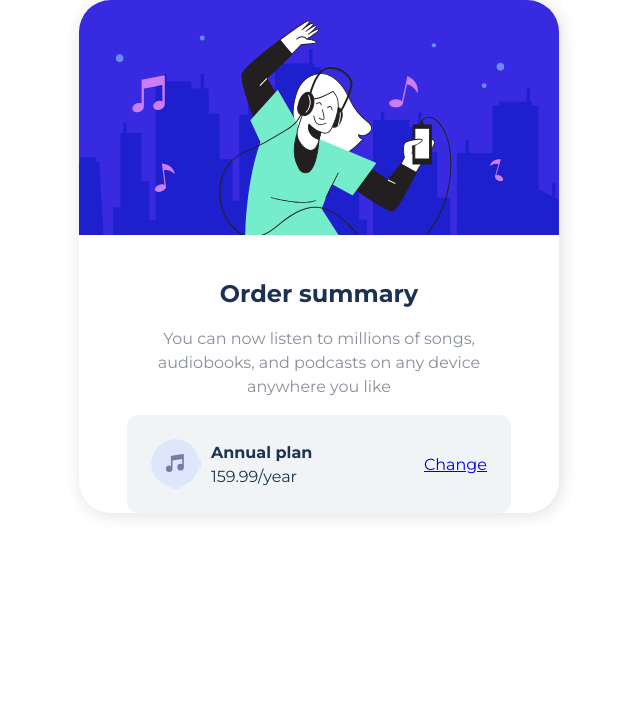
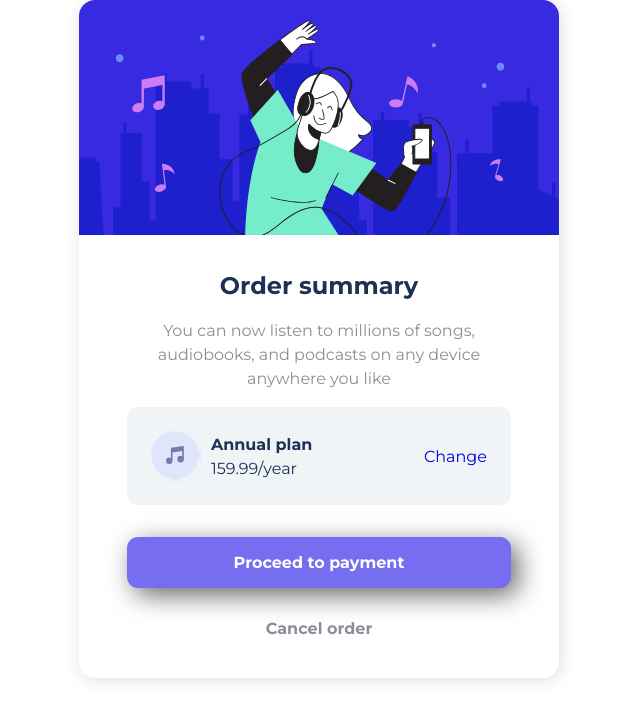
Before and after one commit to xfontr/202207-w2ch1-xifre-font, a website: page components/order-summary.html in a window 1280 px wide. Shown: the whole page, without its empty margins (161-801 px from the left). Drawn offline with nearby package versions, Linux system fonts and the light colour scheme; files that its build step writes are made by us from their sources.

Commit message:
Added buttons

```diff
--- a/components/order-summary.html
+++ b/components/order-summary.html
@@ -39,6 +39,12 @@
                             >Change</a
                         >
                     </div>
+                    <button href="#" class="order-summary card__button">
+                        Proceed to payment
+                    </button>
+                    <button href="#" class="order-summary card__cancel">
+                        Cancel order
+                    </button>
                 </div>
             </article>
         </main>
--- a/sass/components/_reset.scss
+++ b/sass/components/_reset.scss
@@ -10,3 +10,21 @@ body {
     padding: 0;
     margin: 0;
 }
+
+a {
+    text-decoration: none;
+}
+
+button {
+    background: none repeat scroll 0 0 transparent;
+    border: medium none;
+    border-spacing: 0;
+    color: #26589f;
+    font: inherit;
+    list-style: none outside none;
+    margin: 0;
+    padding: 0;
+    text-align: center;
+    text-decoration: none;
+    text-indent: 0;
+}
--- a/sass/components/order-summary/_card-style.scss
+++ b/sass/components/order-summary/_card-style.scss
@@ -5,27 +5,25 @@
         width: 100%;
         min-width: 25em;
         max-width: 30em;
-        border-radius: 2em;
+        border-radius: 1em;
         box-shadow: 2px 2px 15px 2px rgba(0, 0, 0, 0.1);
         display: flex;
-        justify-content: center;
+        justify-content: flex-start;
         flex-direction: column;
         overflow: hidden;
         background-color: order-summary.$primary-color;
         color: order-summary.$typography;
 
         &__content {
+            padding-top: 1em;
             padding-left: 3em;
             padding-right: 3em;
+            padding-bottom: 1.5em;
         }
 
         &__title,
         &__description {
             text-align: center;
-        }
-
-        &__title {
-            padding-top: 1em;
         }
 
         &__description {
@@ -41,6 +39,23 @@
             background-color: order-summary.$secondary-color;
             padding: 1.5em;
             gap: 10px;
+        }
+        &__button {
+            margin-top: 2em;
+            font-weight: bold;
+            background-color: order-summary.$contrast-color;
+            color: order-summary.$primary-color;
+            width: 100%;
+            padding: 1em;
+            border-radius: 0.7em;
+            filter: drop-shadow(7px 7px 13px rgba(0, 0, 0, 0.6));
+        }
+        &__cancel {
+            margin-top: 15px;
+            color: order-summary.$typography-light;
+            font-weight: bold;
+            width: 100%;
+            padding: 1em;
         }
     }
 
```
